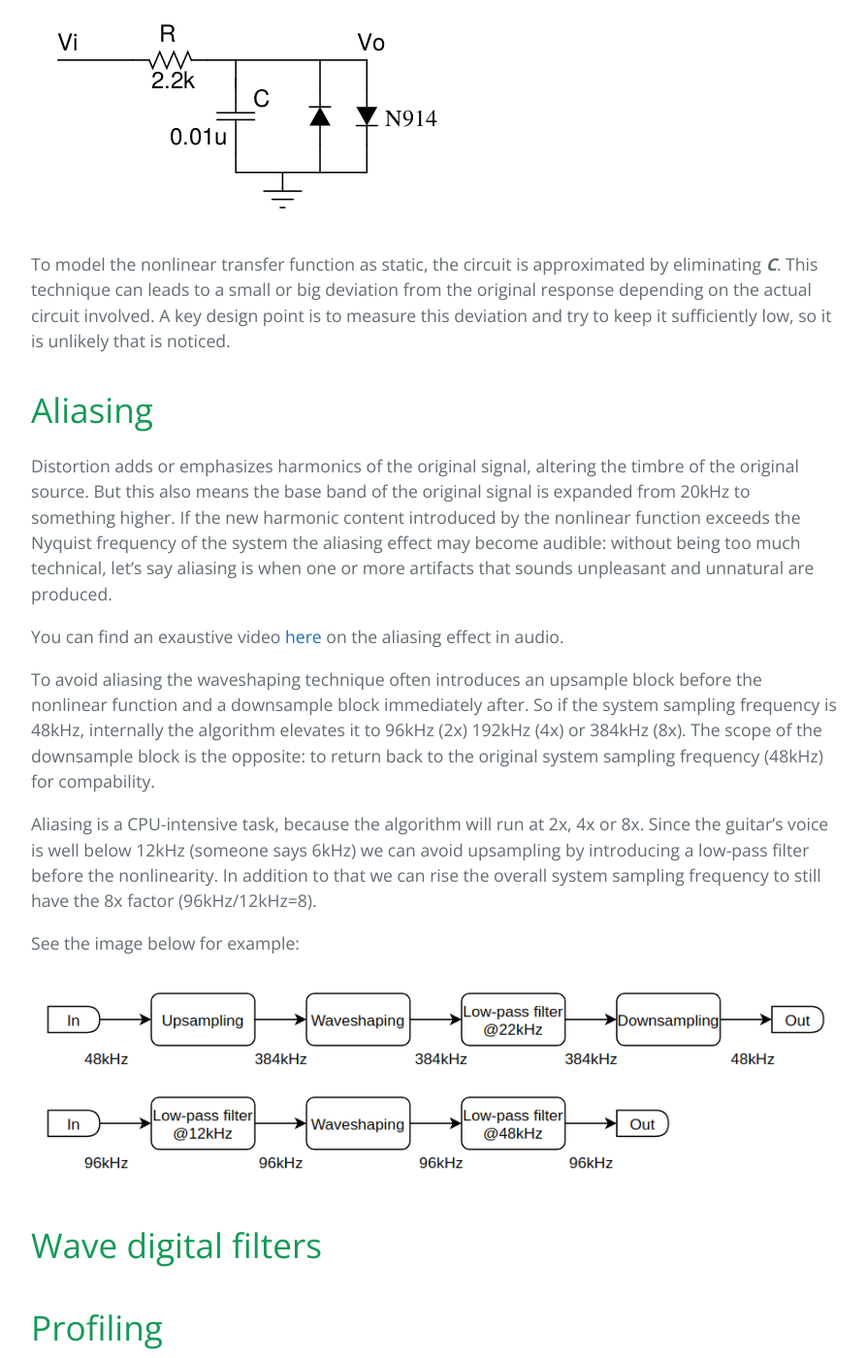
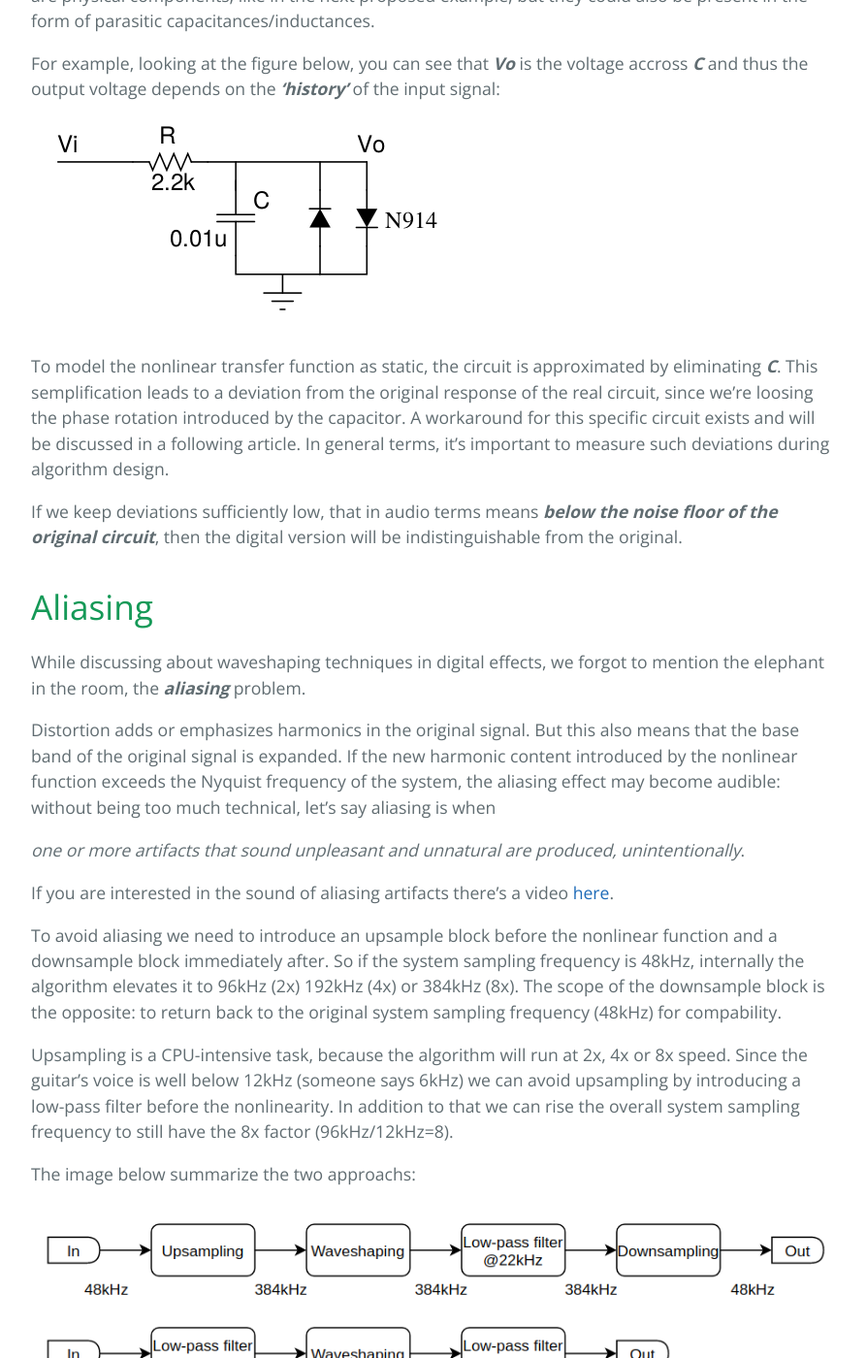
Before and after one commit to AidaDSP/AidaDSP.github.io, a Jekyll site: the page built from _posts/2020-04-13-analog-modeling-techniques-review.md, in a window 1280 px wide and 1400 px high, scrolled down 2546 px. Shown: the whole window at 97% size, without its empty margins (192-1085 px from the left). Built offline with Jekyll 4.4.1, drawn with Linux system fonts in a browser that asks for light colours; some of the changed text lies outside the part shown.

Commit message:
Updated content

```diff
--- a/_posts/2020-04-13-analog-modeling-techniques-review.md
+++ b/_posts/2020-04-13-analog-modeling-techniques-review.md
@@ -36,15 +36,15 @@ simulation, and people claims they're hearing differences between analog, real c
 
 # Waveshaping
 
-In a paper from 1979 [1] this technique and its application in music synthesis was described for the first time. Since is simple
-in concept and very fast to compute, it's still in use today. To change the armonic content of the input waveform we can multiply
-the signal in the time domain with a known function that is typically very similar with the figure below:
+In a paper from 1979 [1] this technique and its application in music synthesis was described for the first time. Since it's simple
+in concept and very fast to compute, this method is still widely in use today. The audio source is passed through the transfer function
+in the figure below, which resembles what happens in real distortion circuits:
 
 ![arctan(x)](arctan-1.png)
 
-It's common to refer to the family of these functions as _**'static nonlinearities'**_. Since you can have pretty much an infinite number
-of functions with a shape similar to this, and since you can combine them with extensive filtering in pre and post (or you can apply a different function for each frequency band)
-the problem relies in isolating the functions that sounds good when applied to a guitar signal.
+it's common to refer to the family of these functions as _**'static nonlinearities'**_. Since you can have pretty much an infinite number
+of functions with a shape similar to this, and since you can combine them with extensive filtering in pre and post (or you can apply a different function for each frequency band),
+the problem relies in isolating the functions that sound good when applied to a guitar signal.
 
 # Physically-informed waveshaping
 
@@ -55,39 +55,49 @@ representing the TS9 overdrive effect:
 
 ![TS9](overdrive-effect-1.png)
 
-Althought this technique it's still used today, suffers from one main problem:
+the distortion characteristic of the TS9 has been implemented with a static nonlinearity, this time derived
+directly from the equations of the circuit. You can notice that part of the _'clean'_ signal is mixed back with
+the distorted one: it's typical of overdrive effects and is the key difference with distortion effects where the
+the signal is not splitted and passes 100% through the nonlinear stage.
 
-* approximation of all nonlinearities as _**'memoryless'**_ or _**'static'**_
+Approximation of all nonlinearities as _**'memoryless'**_ or _**'static'**_ is a powerful, straightforward, technique but has its limits.
 
 In real analog circuits we usually have on or more reactive components (capacitors, inductors) which are part
-of the nonlinear differential equation that describe the circuit's transfer function. In other words, the distortion curve changes with amplitude and frequency of the input signal,
-but we are approximating it as a function of the amplitude only.
+of the differential equation that describes the nonlinear part of the circuit. Sometimes they are physical components, like
+in the next proposed example, but they could also be present in the form of parasitic capacitances/inductances.
 
 For example, looking at the figure below, you can see that _**Vo**_ is the voltage accross _**C**_ and thus the output
 voltage depends on the _**'history'**_ of the input signal:
 
 ![diode-clipper](diode-clipper-1.png)
 
-To model the nonlinear transfer function as static, the circuit is approximated by eliminating _**C**_. This technique can leads to a small or big deviation
-from the original response depending on the actual circuit involved. A key design point is to measure this deviation and try to keep it sufficiently low, so it is unlikely
-that is noticed.
+To model the nonlinear transfer function as static, the circuit is approximated by eliminating _**C**_. This semplification leads to a deviation
+from the original response of the real circuit, since we're loosing the phase rotation introduced by the capacitor. A workaround for this
+specific circuit exists and will be discussed in a following article. In general terms, it's important to measure such deviations during algorithm design.
+
+If we keep deviations sufficiently low, that in audio terms means _**below the noise floor of the original circuit**_, then the digital version
+will be indistinguishable from the original.
 
 # Aliasing
 
-Distortion adds or emphasizes harmonics of the original signal, altering the timbre of the original source. But this also means the base band of the original
-signal is expanded from 20kHz to something higher. If the new harmonic content introduced by the nonlinear function exceeds the Nyquist frequency of the system
-the aliasing effect may become audible: without being too much technical, let's say aliasing is when one or more artifacts that sounds unpleasant and unnatural are produced.
+While discussing about waveshaping techniques in digital effects, we forgot to mention the elephant in the room, the _**aliasing**_ problem.
 
-You can find an exaustive video [here](https://www.youtube.com/watch?v=XoVhNhi76Qk) on the aliasing effect in audio.
+Distortion adds or emphasizes harmonics in the original signal. But this also means that the base band of the original
+signal is expanded. If the new harmonic content introduced by the nonlinear function exceeds the Nyquist frequency of the system,
+the aliasing effect may become audible: without being too much technical, let's say aliasing is when
 
-To avoid aliasing the waveshaping technique often introduces an upsample block before the nonlinear function and a downsample
+_one or more artifacts that sound unpleasant and unnatural are produced, unintentionally_.
+
+If you are interested in the sound of aliasing artifacts there's a video [here](https://www.youtube.com/watch?v=XoVhNhi76Qk).
+
+To avoid aliasing we need to introduce an upsample block before the nonlinear function and a downsample
 block immediately after. So if the system sampling frequency is 48kHz, internally the algorithm elevates it to 96kHz (2x) 192kHz (4x) or 384kHz (8x). The scope of the downsample
 block is the opposite: to return back to the original system sampling frequency (48kHz) for compability.
 
-Aliasing is a CPU-intensive task, because the algorithm will run at 2x, 4x or 8x. Since the guitar's voice is well below 12kHz (someone says 6kHz) we can avoid upsampling
+Upsampling is a CPU-intensive task, because the algorithm will run at 2x, 4x or 8x speed. Since the guitar's voice is well below 12kHz (someone says 6kHz) we can avoid upsampling
 by introducing a low-pass filter before the nonlinearity. In addition to that we can rise the overall system sampling frequency to still have the 8x factor (96kHz/12kHz=8).
 
-See the image below for example:
+The image below summarize the two approachs:
 
 ![anti-aliasing](anti-aliasing-1.png)
 
```
